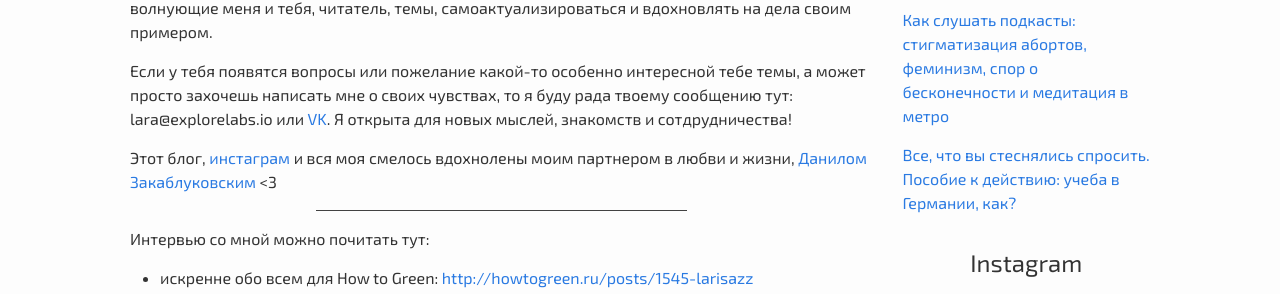
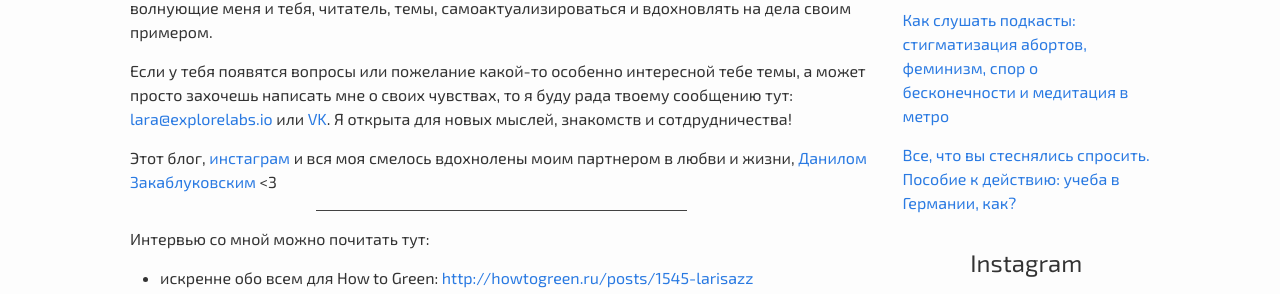
Before and after one commit to djagya/lara-blog, a Jekyll site: the page built from about.md, in a window 1280 px wide. Shown: the part 943-1237 px from the top of the page. Built offline with Jekyll 4.4.1, drawn with Linux system fonts in a browser that asks for light colours; nearby versions of some CDN libraries; comment, search, counter and statistics services are not loaded; part of the change alters nothing that is shown.

```diff
--- a/about.md
+++ b/about.md
@@ -18,7 +18,7 @@ permalink: /about/
 
 Я верю, что каждый из нас прекрасен и уникален, верю в сильную любовь и красоту души. В этом блоге я хочу делиться заниями и опытом, открываться миру, не боясь, писать длинные тексы на волнующие меня и тебя, читатель, темы, самоактуализироваться и вдохновлять на дела своим примером.
 
-Если у тебя появятся вопросы или пожелание какой-то особенно интересной тебе темы, а может просто захочешь написать мне о своих чувствах, то я буду рада твоему сообщению тут: lara@explorelabs.io или [VK](https://vk.com/larisazz). Я открыта для новых мыслей, знакомств и сотдрудничества!
+Если у тебя появятся вопросы или пожелание какой-то особенно интересной тебе темы, а может просто захочешь написать мне о своих чувствах, то я буду рада твоему сообщению тут: [lara@explorelabs.io](mailto:lara@explorelabs.io) или [VK](https://vk.com/larisazz). Я открыта для новых мыслей, знакомств и сотдрудничества!
 
 Этот блог, [инстаграм](https://www.instagram.com/larisazz/) и вся моя смелось вдохнолены моим партнером в любви и жизни, [Данилом Закаблуковским](http://danilz.me) <3
 
```
